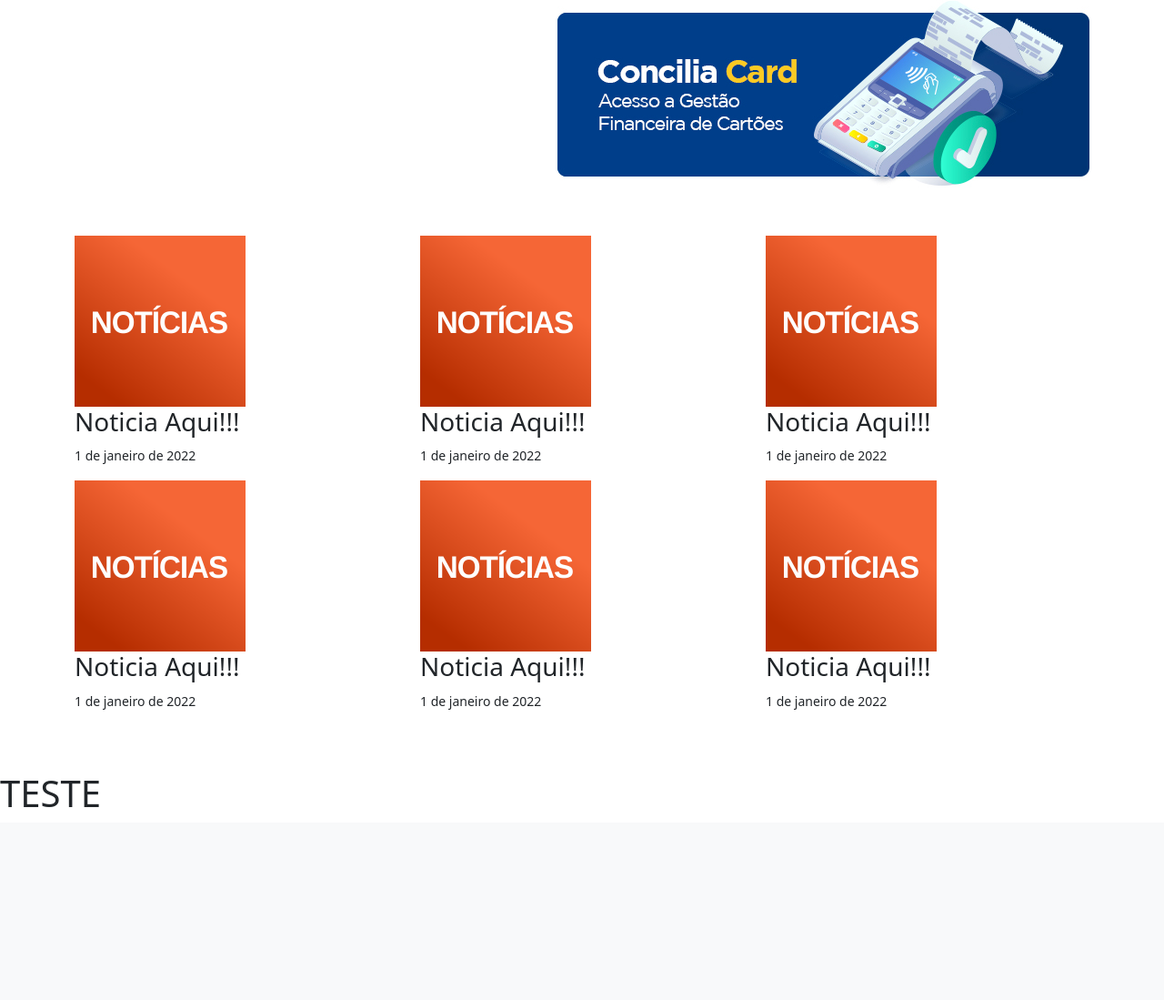
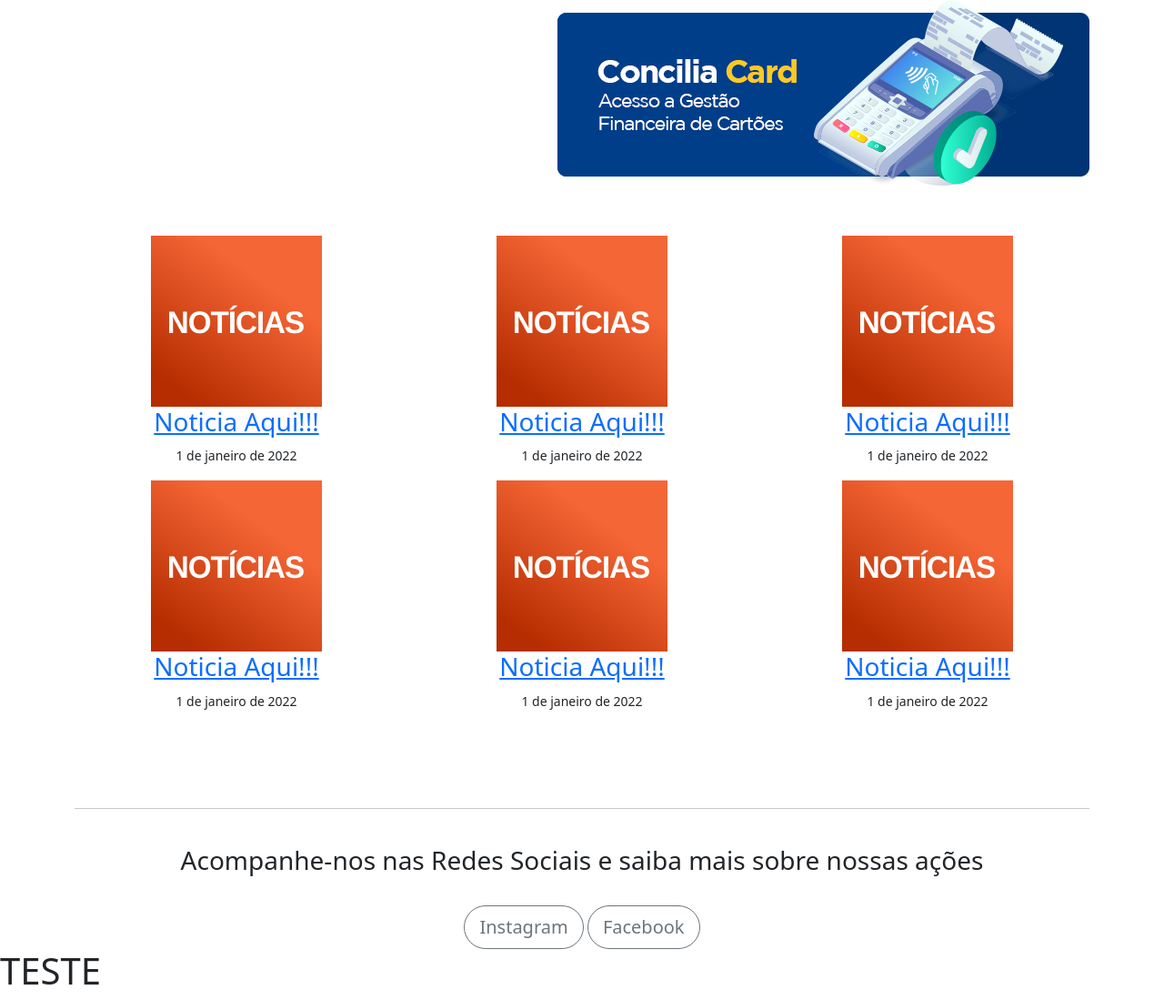
Before and after one commit to arttiko/portfolio, a PHP site: page / in a window 1280 px wide. Shown: the part 1120-2219 px from the top of the page at 91% size. Before the commit the page ends 2007 px from the top, so only its background shows below. Run offline with PHP 8.4, Linux system fonts and the light colour scheme; some libraries are stand-ins or nearby versions.

Commit message:
Arrumando
Arrumei o campos de noticia e das redes sociais

```diff
--- a/assets/css/style.css
+++ b/assets/css/style.css
@@ -36,3 +36,28 @@
 	padding-top: 50px;
 	padding-bottom: 50px;
 }
+
+.img-noticia{
+
+   transition: .5s ease;
+}
+
+.img-noticia:hover{
+
+   transform: scale(1.1);
+}
+
+.btn-bd-primary {
+  --bs-btn-font-weight: 600;
+  --bs-btn-color: var(--bs-white);
+  --bs-btn-bg: var(--bd-violet);
+  --bs-btn-border-color: var(--bd-violet);
+  --bs-btn-border-radius: .5rem;
+  --bs-btn-hover-color: var(--bs-white);
+  --bs-btn-hover-bg: #{shade-color($bd-violet, 10%)};
+  --bs-btn-hover-border-color: #{shade-color($bd-violet, 10%)};
+  --bs-btn-focus-shadow-rgb: var(--bd-violet-rgb);
+  --bs-btn-active-color: var(--bs-btn-hover-color);
+  --bs-btn-active-bg: #{shade-color($bd-violet, 20%)};
+  --bs-btn-active-border-color: #{shade-color($bd-violet, 20%)};
+}
--- a/index.html
+++ b/index.html
@@ -81,11 +81,12 @@
 	</nav>
 
 	<!-- Slide Swiper -->
+	<section>
 		<div id="slide" class="swiper mySwiper">
 			<div class="swiper-wrapper">
-        <div class="swiper-slide" ><img src="assets/pic/car1.jpg" class="d-block w-100" alt="..."></div>
-        <div class="swiper-slide" ><img src="assets/pic/car1.jpg" class="d-block w-100" alt="..."></div>
-        <div class="swiper-slide" ><img src="assets/pic/car1.jpg" class="d-block w-100" alt="..."></div>
+				<div class="swiper-slide" ><img style="height: auto; max-width: 100%;" src="assets/pic/car1.jpg" class="d-block w-100" alt="..."></div>
+				<div class="swiper-slide" ><img style="height: auto; max-width: 100%;" src="assets/pic/car1.jpg" class="d-block w-100" alt="..."></div>
+				<div class="swiper-slide" ><img style="height: auto; max-width: 100%;" src="assets/pic/car1.jpg" class="d-block w-100" alt="..."></div>
 			</div>
 			<div class="swiper-button-next"></div>
 			<div class="swiper-button-prev"></div>
@@ -113,6 +114,7 @@
 				},
 			});
 		</script>
+	</section>
 
 	<!-- Acesso -->
 	<div id="caixa-acesso" class="d-inline-flex">
@@ -133,6 +135,7 @@
 			<p>Disponibilizamos diversas salas e espaços amplos bem equipadis para a realização de seu evento.</p>
 		</div></a>
 	</div>
+
 	<!-- Cards -->
 	<div id="carta" class="container">
 		<div class="row">
@@ -142,44 +145,75 @@
 		</div>
 		</div>
 	</div>
+
 	<!-- Noticias -->
+	<section>
 		<div class="noticia">
-		<div class="container">
-			<div class="row">
+		<div class="container text-center">
+			<div class="row row-cols-3">
 			<div class="col">
-				<img src="assets/pic/noticia.png">
+				<a href="#">
+				<img class="img-noticia" src="assets/pic/noticia.png">
 				<h3>Noticia Aqui!!!</h3>
+				</a>
 				<p><small>1 de janeiro de 2022</small></p>
 			</div>
 			<div class="col">
-				<img src="assets/pic/noticia.png">
+				<a href="#">
+				<img class="img-noticia" src="assets/pic/noticia.png">
 				<h3>Noticia Aqui!!!</h3>
+				</a>
 				<p><small>1 de janeiro de 2022</small></p>
 			</div>
 			<div class="col">
-				<img src="assets/pic/noticia.png">
+				<a href="#">
+				<img class="img-noticia" src="assets/pic/noticia.png">
 				<h3>Noticia Aqui!!!</h3>
-				<p><small>1 de janeiro de 2022</small></p>
-			</div>
-			<div class="w-100"></div>	<!-- Div para dar "Enter" procurar suloção melhor -->
-			<div class="col">
-				<img src="assets/pic/noticia.png">
-				<h3>Noticia Aqui!!!</h3>
+				</a>
 				<p><small>1 de janeiro de 2022</small></p>
 			</div>
 			<div class="col">
-				<img src="assets/pic/noticia.png">
+				<a href="#">
+				<img class="img-noticia" src="assets/pic/noticia.png">
 				<h3>Noticia Aqui!!!</h3>
+				</a>
 				<p><small>1 de janeiro de 2022</small></p>
 			</div>
 			<div class="col">
-				<img src="assets/pic/noticia.png">
+				<a href="#">
+				<img class="img-noticia" src="assets/pic/noticia.png">
 				<h3>Noticia Aqui!!!</h3>
+				</a>
+				<p><small>1 de janeiro de 2022</small></p>
+			</div>
+			<div class="col">
+				<a href="#">
+				<img class="img-noticia" src="assets/pic/noticia.png">
+				<h3>Noticia Aqui!!!</h3>
+				</a>
 				<p><small>1 de janeiro de 2022</small></p>
 			</div>
 		</div>
 		</div>
+	</section>
+
+	<!-- Redes Sociais -->
+	<section>
+		<div class="container">
+			<div class="row">
+				<div>
+					<br><hr><br>
 				</div>
+				<div class="text-center">
+					<h3>Acompanhe-nos nas Redes Sociais e saiba mais sobre nossas ações</h3>
+					<br>
+					<a href="#" class="btn btn-outline-secondary btn-lg" style="border-radius: 30px;">Instagram</a>
+					<a href="#" class="btn btn-outline-secondary btn-lg" style="border-radius: 30px;">Facebook</a>
+				</div>
+			</div>
+		</div>
+	</section>
+
 
 
 	<div><h1>TESTE</h1></div>
```
Lines whose indentation alone changed are shown as unchanged.
